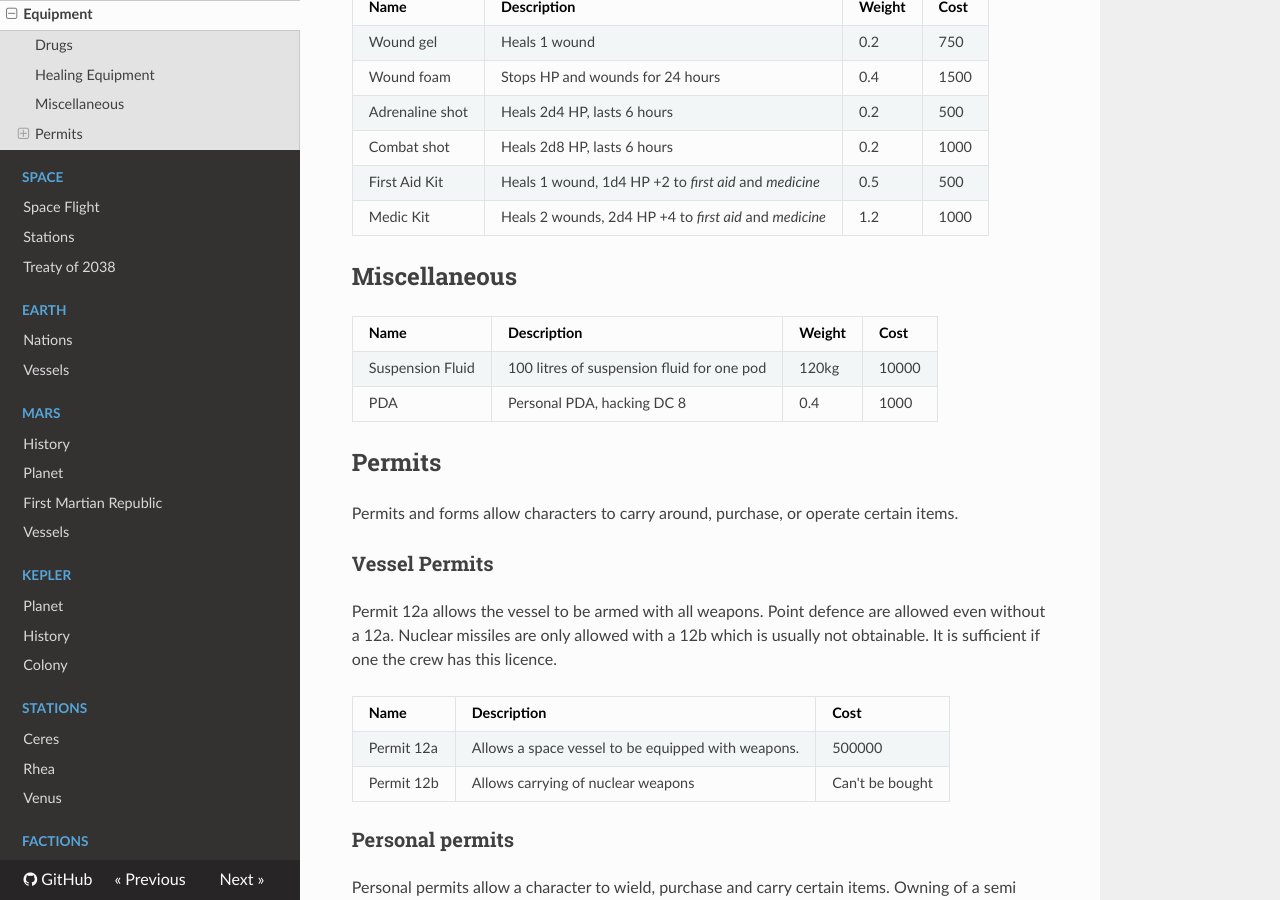
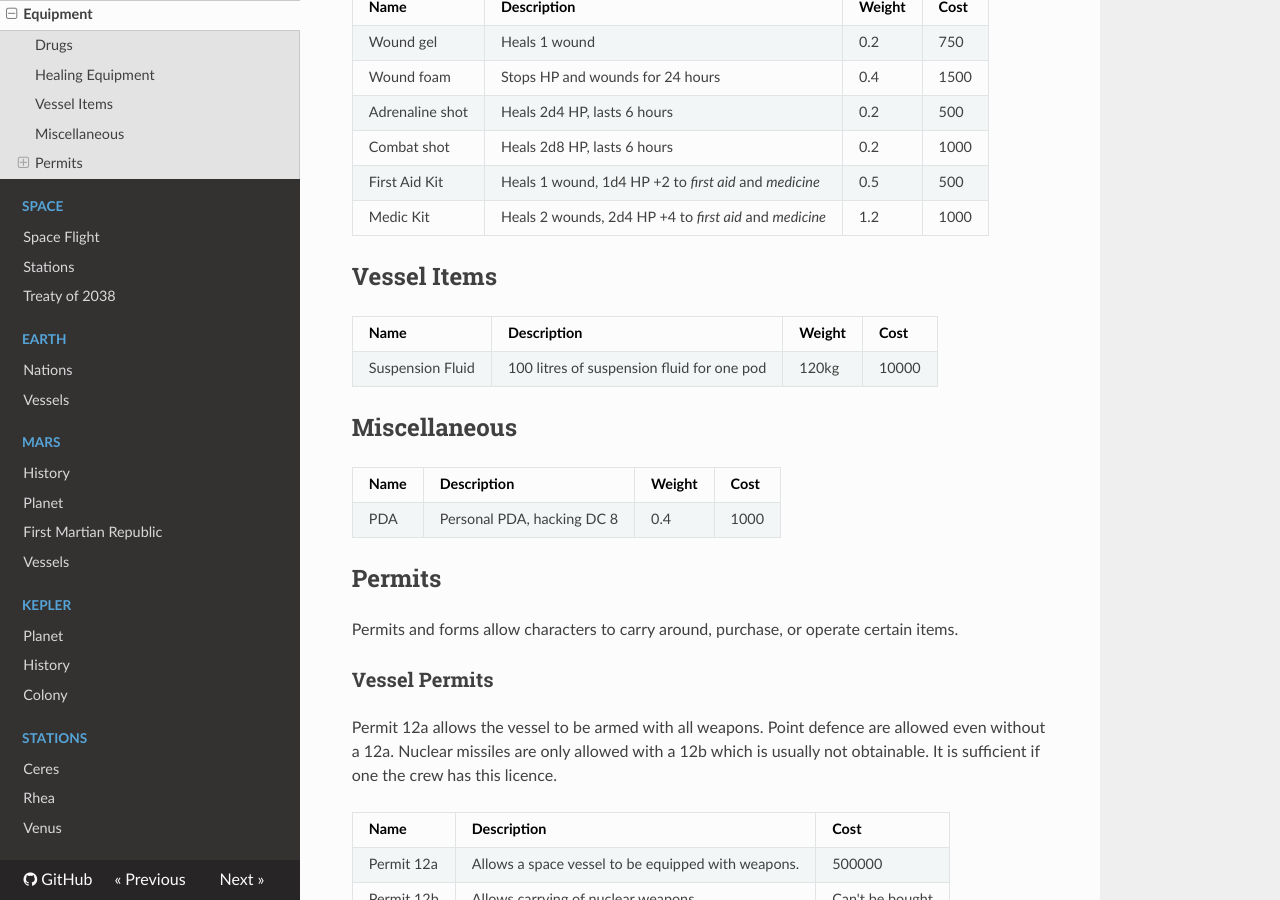
Before and after one commit to ehrpg/lastdescent, an MkDocs documentation site: the page built from docs/equipment.md, in a window 1280 px wide and 900 px high, scrolled down 997 px. Built offline with MkDocs 1.6.1, drawn with Linux system fonts in a browser that asks for light colours; nearby versions of some CDN libraries; old or Windows-style settings are respelled for this version of MkDocs.

Commit message:
Move items around a bit

```diff
--- a/docs/equipment.md
+++ b/docs/equipment.md
@@ -45,11 +45,16 @@ might result in a dependency.
 | First Aid Kit     | Heals 1 wound, 1d4 HP +2 to _first aid_ and _medicine_ | 0.5 | 500
 | Medic Kit         | Heals 2 wounds, 2d4 HP +4 to _first aid_ and _medicine_ | 1.2 | 1000
 
+## Vessel Items
+
+| Name              | Description | Weight | Cost
+|-------------------|-------------|--------|-----
+| Suspension Fluid  | 100 litres of suspension fluid for one pod | 120kg | 10000
+
 ## Miscellaneous
 
 | Name              | Description | Weight | Cost
 |-------------------|-------------|--------|-----
-| Suspension Fluid  | 100 litres of suspension fluid for one pod | 120kg | 10000
 | PDA               | Personal PDA, hacking DC 8 | 0.4 | 1000
 
 ## Permits
```
